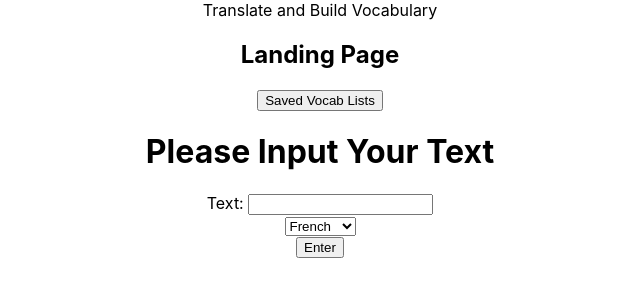
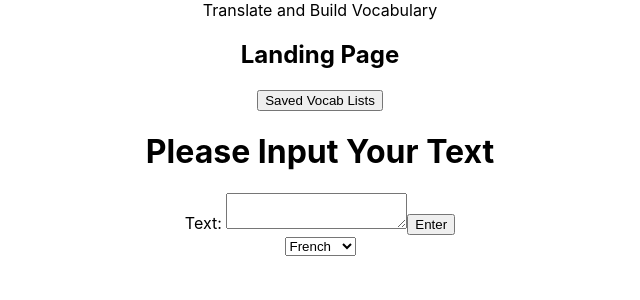
Before and after one commit to Chrisss111/front-end-translate-and-learn-vocabulary, a React (Create React App) app: page / in a window 1280 px wide. Shown: the top 300 px of the page, without its empty margins (320-960 px from the left). Built offline with nearby package versions, Linux system fonts and the light colour scheme.

Commit message:
fixed text and dropdown value console.log issue

```diff
--- a/src/App.js
+++ b/src/App.js
@@ -43,7 +43,7 @@ function App() {
 
   const [appMode, setAppMode] = useState(APP_MODES.landingPage);
   const [selectedListID, setSelectedListID] = useState(null);
-  const [selectedLang, setSelectedLang] = useState('');
+  const [text, setText] = useState('');
   const [dropdownLanguage, setDropDownLanguage] = useState("Lang of Your Text");
 
   let content = ''
@@ -70,13 +70,14 @@ function App() {
     setSelectedListID(id)
   };
 
-  const languageDropdownMenuChange = (id) => {
-    setDropDownLanguage(id)
+  const languageDropdownMenuChange = (event) => {
+    setDropDownLanguage(event)
   }
 
-  const enterButtonClick = (props) =>{
+  const enterButtonClick = (event) =>{
     setAppMode(APP_MODES.translatedPage)
-
+    setText(event.value)
+    // console.log(name);
   };
 
   const deleteListButtonClick = (props) =>{
@@ -86,8 +87,9 @@ function App() {
   };
   if (appMode === APP_MODES.landingPage) {
     content = (<div>
-    <TextInput enterButtonClick={enterButtonClick} languageDropdownMenuChange={languageDropdownMenuChange}>
+    <TextInput enterButtonClick={enterButtonClick}>
     </TextInput>
+    <LanguageDropdown languageDropdownMenuChange={languageDropdownMenuChange}></LanguageDropdown>
     </div>);
     modeTitle = 'Landing Page'
     nameChangePageButton = 'Saved Vocab Lists'
--- a/src/components/LanguageDropdown.js
+++ b/src/components/LanguageDropdown.js
@@ -3,20 +3,24 @@ import { useState, useEffect } from 'react';
 
 const LanguageDropdown = (props) => {
 
-  // const [dropdownLanguage, setDropDownLanguage] = useState("Lang of Your Text");
+  const [dropdownLanguage, setDropDownLanguage] = useState("Lang of Your Text");
 
   // const [value, setValue] = useState('');
 
-  const languageDropdownMenu = (props) => {
+  console.log("Language Dropdown Console.log:")
+  console.log(dropdownLanguage)
+
+  const languageDropdownMenu = (event) => {
     props.languageDropdownMenuChange()
     // setValue(event.target.value);
-    // setDropDownLanguage(event.target.value);
-    console.log("Language Dropdown Console.log:")
-    // console.log(dropdownLanguage)
+    setDropDownLanguage(event.target.value);
+
+
+
   };
 
   return <div><select className="language-dropdown-menu"
-  // value={dropdownLanguage}
+  value={dropdownLanguage}
   onChange={languageDropdownMenu}
   >
   <option className="language-dropdown-option" value="fr">French</option>
--- a/src/components/TextInput.js
+++ b/src/components/TextInput.js
@@ -11,18 +11,23 @@ const TextInput = (props) => {
 
   const [value, setValue] = useState('');
 
+  console.log(value);
+
   const onChange = (event) => {
     setValue(event.target.value);
-    console.log(value)
+    const target = event.target;
+    const name = target.value;
+
+    console.log(name);
   };
 
     return <div>
       <h1>Please Input Your Text</h1>
       <form>
         <label>
-          Text: <input type="text" className='input-box'value={value} onChange={onChange}/>
+          Text: <textarea type="text" className='text-area'value={value} onChange={onChange}/>
         </label>
-        <LanguageDropdown></LanguageDropdown>
+        {/* <LanguageDropdown></LanguageDropdown> */}
         <button onClick={enterButton}>Enter</button>
       </form>
     </div>
--- a/src/components/TranslatedPage.js
+++ b/src/components/TranslatedPage.js
@@ -6,6 +6,8 @@ import TextInput from './TextInput';
 const TranslatedPage = (props) => {
     const [vocabList, setVocabList] = useState(null);
     const [textInputData, setTextInputData] = useState([]);
+
+    // props.dropdownlanguage
 
     const textt = { words: ["bonjour", "je", "m'appele", "ca va"], lang: "en", original_lang: "fr"  };
 
@@ -22,6 +24,21 @@ const TranslatedPage = (props) => {
     props.goBackToListingsClick(props.id);
   };
 
+  const saveButton = () => {
+    // props.saveButtonClick(props.id);
+    // do as alert (with text input) OR somehow make a text box appear
+    alert("Input the name of your vocab list:")
+
+//     return <div>
+//     <form>
+//     <label>
+// Name of new vocab list: <input type="text"/>
+// </label>
+// </form>
+// </div>
+// create component? and make it appear when button pressed via function in app.js?
+  };
+
   if (vocabList != null){
     console.log(`data returned from backend:`)
     console.log(vocabList)
@@ -30,11 +47,11 @@ const TranslatedPage = (props) => {
 
 
     const wordListItems = vocabList.map((item) => {
-
+     const link = `https://translate.google.com/?sl=${textt.original_lang}&tl=en&text=${item.input}&op=translate`
 
       return <li>{item.input}: {item.translatedText}
     <div>
-    <a href={`https://translate.google.com/?sl=${textt.original_lang}&tl=en&text=${item.input}&op=translate`}> Google Translate Page for {item.input}</a>
+    <a href={link}> Google Translate Page for {item.input}</a>
     </div>
 
       <div>
@@ -51,10 +68,11 @@ const TranslatedPage = (props) => {
   return <div>
       <button onClick={goBackToListingsButton}>Saved Vocab Lists</button>
 
-      <div>TEXT USER INPUT</div> {/* this value will be the user input */}
+      <div>TEXT FROM USER INPUT</div> {/* this value will be the user input */}
       <section>\\\\\\\\\</section>
       <div><p>Your Translated Words</p></div>
       <div><ul>{wordListItems}</ul>
+      <div><button onClick={saveButton}>Save This Vocab List</button></div>
       </div>
 
   </div>;
```
